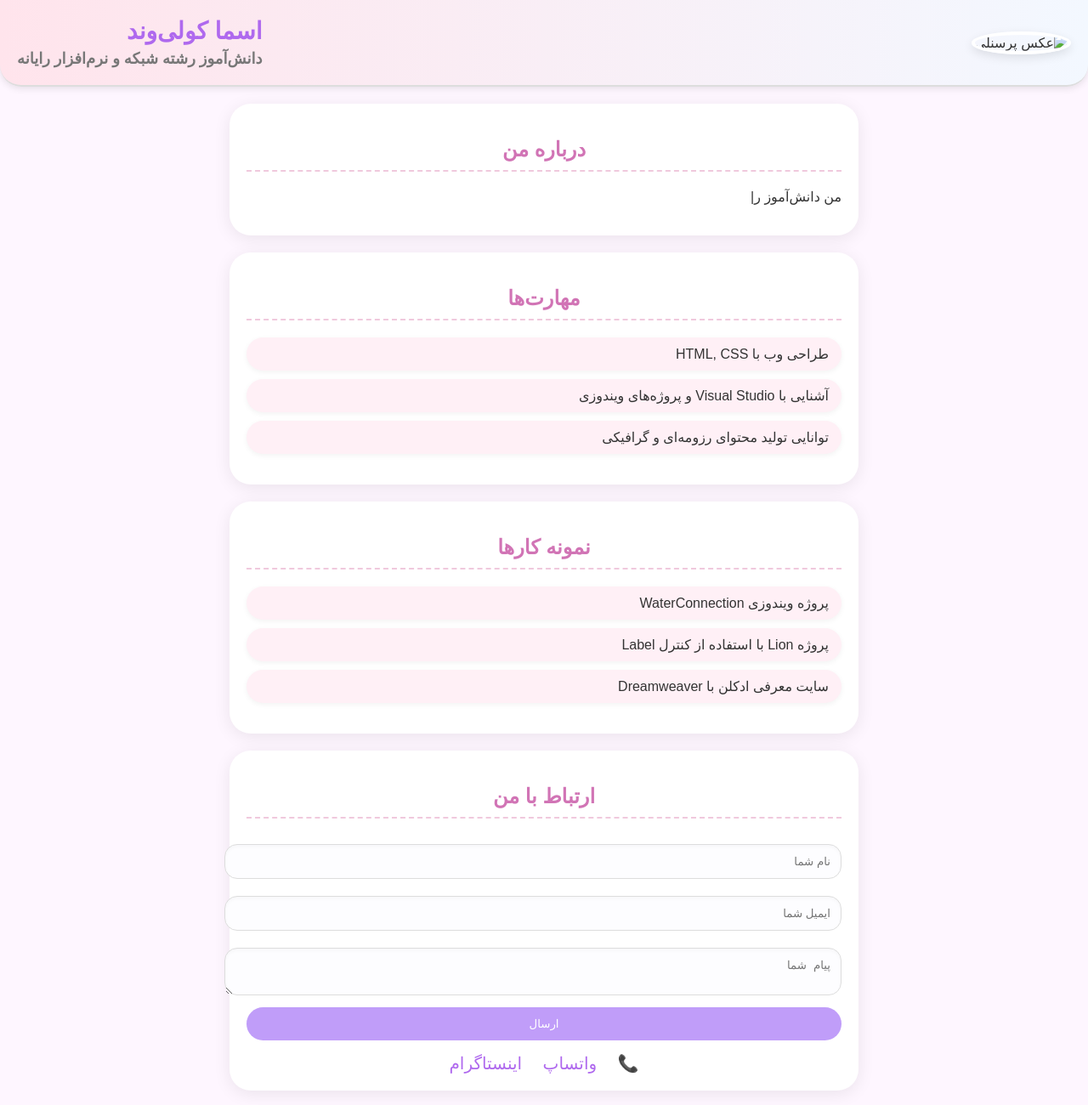
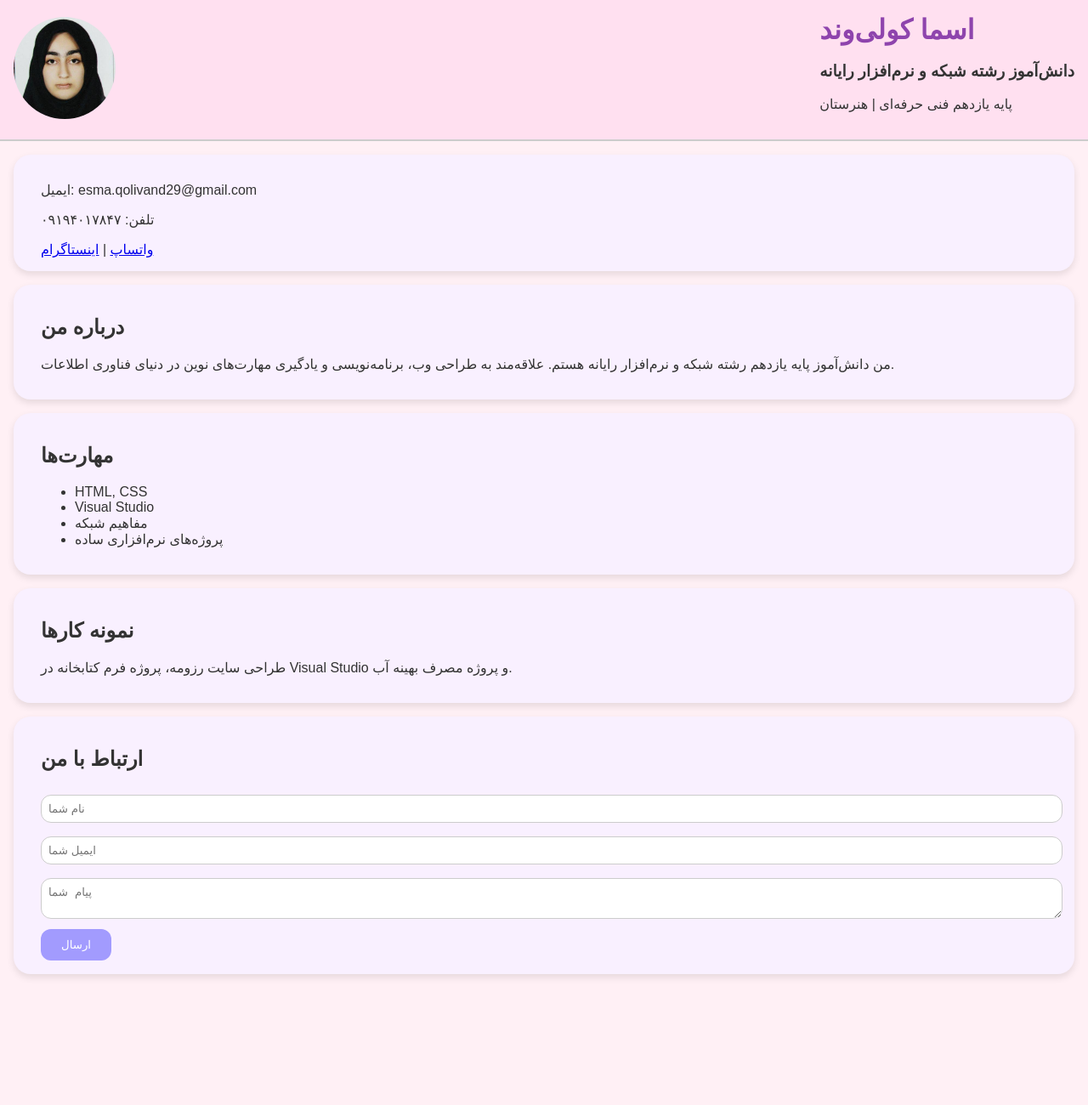
Before and after one commit to asmakolivand/myshop, a plain HTML site: page index.html in a window 1280 px wide. Shown: the whole page at 85% size. After the commit the page ends 1162 px from the top, so only its background shows below. Drawn offline with nearby package versions, Linux system fonts and the light colour scheme.

Commit message:
Add files via upload

```diff
--- a/index.html
+++ b/index.html
@@ -1,4 +1,3 @@
-
 <!DOCTYPE html>
 <html lang="fa">
 <head>
@@ -6,51 +5,49 @@
   <meta name="viewport" content="width=device-width, initial-scale=1.0" />
   <title>رزومه اسما کولی‌وند</title>
   <link rel="stylesheet" href="style.css" />
-  <script src="https://cdn.jsdelivr.net/npm/typed.js@2.0.12"></script>
 </head>
 <body>
   <header>
-    <div class="header-right">
-      <img src="avatar.png" alt="عکس پرسنلی" class="avatar" />
+    <div class="profile-photo">
+      <img src="profile.jpg" alt="اسما کولی‌وند" />
     </div>
-    <div class="header-left">
+    <div class="intro-text">
       <h1>اسما کولی‌وند</h1>
       <h3>دانش‌آموز رشته شبکه و نرم‌افزار رایانه</h3>
+      <p>پایه یازدهم فنی حرفه‌ای | هنرستان</p>
     </div>
   </header>
 
+  <section class="contact">
+    <p>ایمیل: esma.qolivand29@gmail.com</p>
+    <p>تلفن: ۰۹۱۹۴۰۱۷۸۴۷</p>
+    <div class="icons">
+      <a href="https://wa.me/989194017847" target="_blank">واتساپ</a> |
+      <a href="https://instagram.com/" target="_blank">اینستاگرام</a>
+    </div>
+  </section>
+
   <section class="about">
     <h2>درباره من</h2>
-    <p><span id="typed"></span></p>
-    <script>
-      var typed = new Typed("#typed", {
-        strings: ["من دانش‌آموز رشته شبکه و نرم‌افزار رایانه هستم.", "در پایه یازدهم فنی‌حرفه‌ای تحصیل می‌کنم."],
-        typeSpeed: 50,
-        backSpeed: 30,
-        loop: true
-      });
-    </script>
+    <p>من دانش‌آموز پایه یازدهم رشته شبکه و نرم‌افزار رایانه هستم. علاقه‌مند به طراحی وب، برنامه‌نویسی و یادگیری مهارت‌های نوین در دنیای فناوری اطلاعات.</p>
   </section>
 
   <section class="skills">
     <h2>مهارت‌ها</h2>
     <ul>
-      <li>طراحی وب با HTML, CSS</li>
-      <li>آشنایی با Visual Studio و پروژه‌های ویندوزی</li>
-      <li>توانایی تولید محتوای رزومه‌ای و گرافیکی</li>
+      <li>HTML, CSS</li>
+      <li>Visual Studio</li>
+      <li>مفاهیم شبکه</li>
+      <li>پروژه‌های نرم‌افزاری ساده</li>
     </ul>
   </section>
 
-  <section class="portfolio">
+  <section class="projects">
     <h2>نمونه کارها</h2>
-    <ul>
-      <li>پروژه ویندوزی WaterConnection</li>
-      <li>پروژه Lion با استفاده از کنترل Label</li>
-      <li>سایت معرفی ادکلن با Dreamweaver</li>
-    </ul>
+    <p>طراحی سایت رزومه، پروژه فرم کتابخانه در Visual Studio و پروژه مصرف بهینه آب.</p>
   </section>
 
-  <section class="contact">
+  <section class="contact-form">
     <h2>ارتباط با من</h2>
     <form>
       <input type="text" placeholder="نام شما" required />
@@ -58,11 +55,7 @@
       <textarea placeholder="پیام شما" required></textarea>
       <button type="submit">ارسال</button>
     </form>
-    <div class="icons">
-      <a href="tel:09194017847">📞</a>
-      <a href="https://wa.me/989194017847">واتساپ</a>
-      <a href="https://instagram.com/">اینستاگرام</a>
-    </div>
   </section>
+
 </body>
 </html>
--- a/style.css
+++ b/style.css
@@ -1,108 +1,58 @@
-
 body {
-  font-family: "Vazirmatn", sans-serif;
-  background: #fef6ff;
+  font-family: sans-serif;
+  background: #fff0f5;
   color: #333;
   margin: 0;
   padding: 0;
-  direction: rtl;
 }
 
 header {
   display: flex;
   justify-content: space-between;
   align-items: center;
-  background: linear-gradient(90deg, #ffe4ec, #f3f8ff);
-  padding: 20px;
-  border-bottom: 2px solid #ddd;
-  box-shadow: 0 2px 8px rgba(0, 0, 0, 0.1);
-  border-radius: 0 0 25px 25px;
+  padding: 1rem;
+  background: #ffe0f0;
+  border-bottom: 2px solid #ccc;
 }
 
-.header-right .avatar {
-  width: 100px;
-  height: 100px;
+.profile-photo img {
+  width: 120px;
+  height: 120px;
   border-radius: 50%;
-  border: 4px solid #fff;
-  box-shadow: 0 4px 12px rgba(0, 0, 0, 0.1);
+  object-fit: cover;
 }
 
-.header-left h1 {
-  margin: 0;
-  color: #af69ee;
-  font-size: 28px;
+.intro-text {
+  text-align: left;
 }
 
-.header-left h3 {
-  margin: 5px 0 0;
-  color: #777;
-  font-size: 18px;
+.intro-text h1 {
+  margin: 0;
+  color: #8e44ad;
 }
 
-section {
-  background: #fff;
-  margin: 20px auto;
-  padding: 20px;
-  width: 90%;
-  max-width: 700px;
-  border-radius: 25px;
-  box-shadow: 0 4px 20px rgba(0, 0, 0, 0.08);
+.contact, .about, .skills, .projects, .contact-form {
+  padding: 1rem 2rem;
+  margin: 1rem;
+  background: #f9f0ff;
+  border-radius: 20px;
+  box-shadow: 0 4px 8px rgba(0,0,0,0.1);
 }
 
-h2 {
-  text-align: center;
-  color: #d174b5;
-  border-bottom: 2px dashed #f0c9dd;
-  padding-bottom: 10px;
-  margin-bottom: 20px;
+.contact-form form input,
+.contact-form form textarea {
+  width: 100%;
+  margin: 0.5rem 0;
+  padding: 0.5rem;
+  border-radius: 12px;
+  border: 1px solid #ccc;
 }
 
-form input, form textarea {
-  width: 100%;
-  margin: 10px 0;
-  padding: 12px;
-  border: 1px solid #ddd;
-  border-radius: 15px;
-  background-color: #fdfdff;
-  box-shadow: inset 0 2px 4px rgba(0, 0, 0, 0.03);
+.contact-form button {
+  background: #a29bfe;
+  border: none;
+  padding: 0.7rem 1.5rem;
+  border-radius: 12px;
+  color: white;
+  cursor: pointer;
 }
-
-button {
-  background-color: #c09df9;
-  color: white;
-  padding: 12px 20px;
-  border: none;
-  border-radius: 20px;
-  cursor: pointer;
-  transition: background-color 0.3s ease;
-  width: 100%;
-}
-
-button:hover {
-  background-color: #a47fd1;
-}
-
-ul {
-  padding: 0;
-  list-style: none;
-}
-
-ul li {
-  background: #fff0f6;
-  padding: 10px 15px;
-  margin-bottom: 10px;
-  border-radius: 20px;
-  box-shadow: 0 2px 6px rgba(0, 0, 0, 0.05);
-}
-
-.icons {
-  text-align: center;
-  margin-top: 15px;
-}
-
-.icons a {
-  margin: 0 10px;
-  font-size: 20px;
-  text-decoration: none;
-  color: #af69ee;
-}
```
Also changed, not shown: profile.jpg (added).
